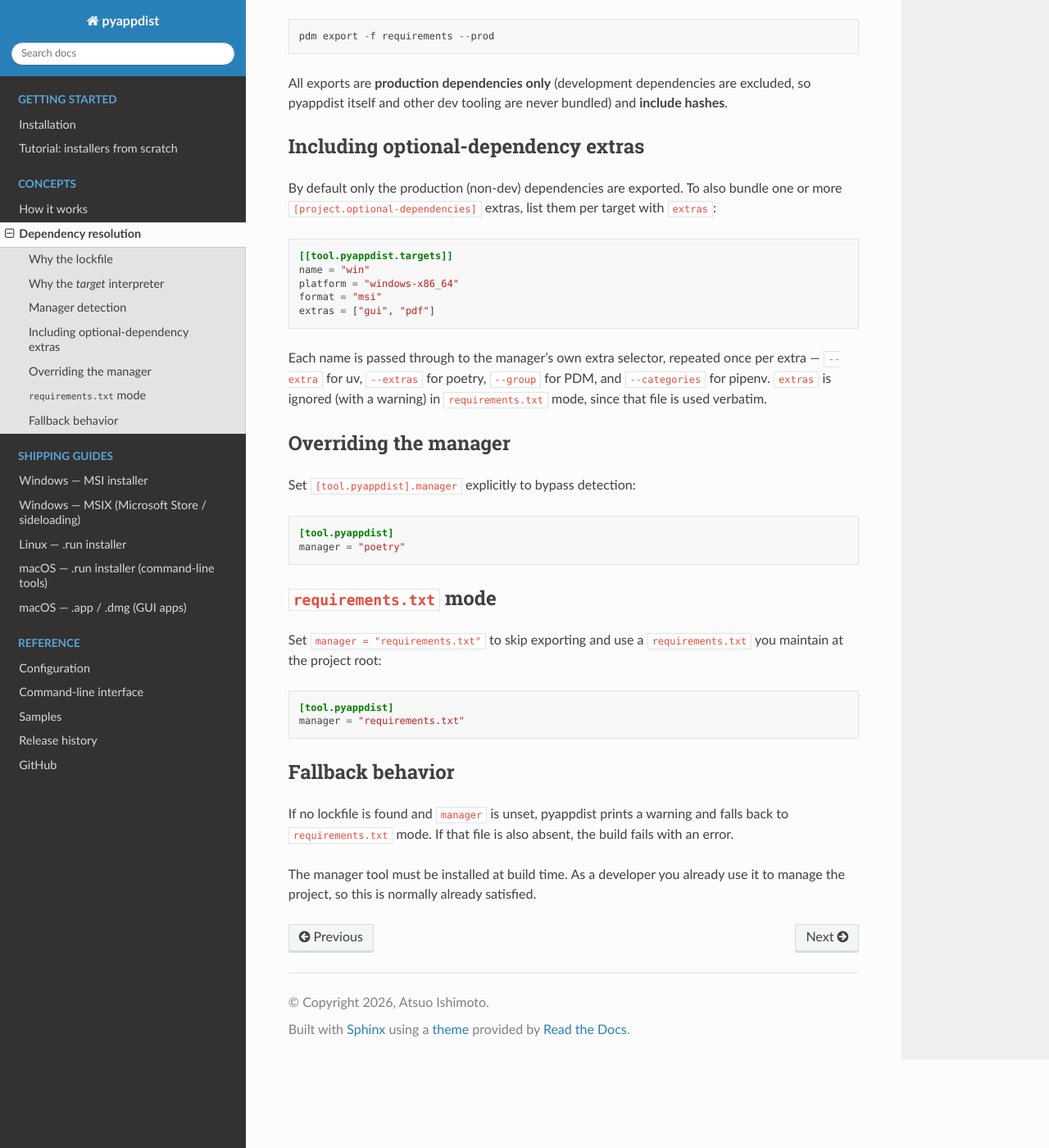
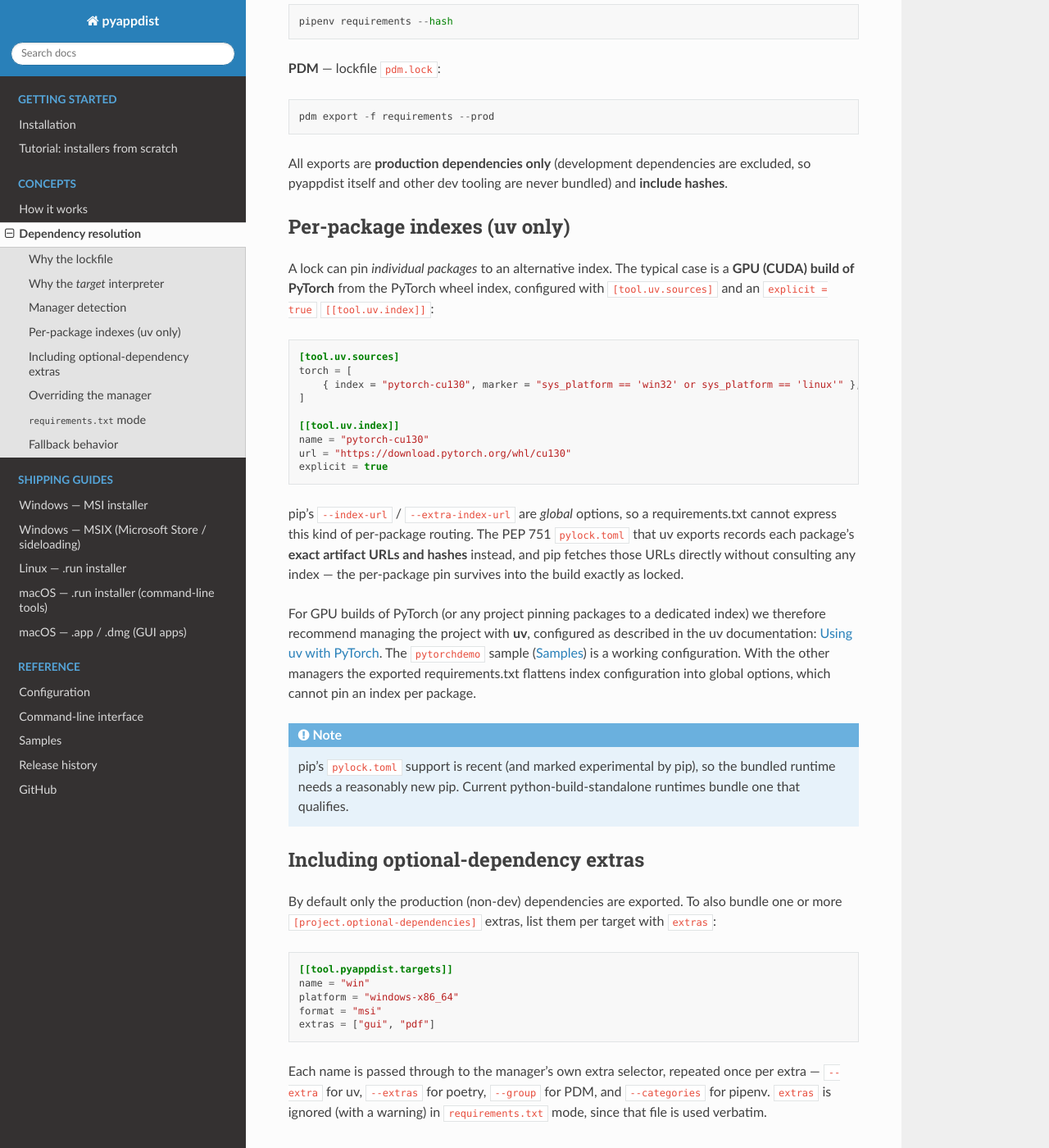
Before and after one commit to atsuoishimoto/pyappdist, a Sphinx documentation site: the page built from docs/dependencies.rst, in a window 1280 px wide and 1400 px high, scrolled down 1066 px. Shown: the whole window at 82% size. Built offline with Sphinx 7.4.7 and the Read the Docs theme 3.1.0, drawn with Linux system fonts in a browser that asks for light colours; some of the changed text lies outside the part shown.

Commit message:
Export uv locks as PEP 751 pylock.toml to preserve per-package indexes
The previous fix emitted the lock's indexes into requirements.txt as
--index-url/--extra-index-url, but pip's index options are global: they cannot
express uv's per-package index routing ([tool.uv.sources] + [[tool.uv.index]]
with explicit = true, e.g. a CUDA build of PyTorch from the PyTorch index).
Every package became resolvable from every index.

Switch the uv export to PEP 751 pylock.toml instead. pylock records each
package's exact artifact URLs and hashes, and pip fetches those URLs directly
without consulting any index (verified: collection succeeds with --no-index),
so per-package pins survive into the build exactly as locked. The other
managers keep the requirements.txt export.

Work around a pip/packaging interop bug: uv omits the optional artifact name
field and pip derives it from the URL basename without percent-decoding, so a
local version like 2.12.1+cu130 (encoded %2B) is rejected as an invalid wheel
filename. deps.py now adds an explicit decoded name to such entries; the URL
itself is untouched.

Document that uv is the recommended manager for GPU (CUDA) builds of PyTorch,
linking to uv's PyTorch integration guide.

```diff
--- a/docs/dependencies.rst
+++ b/docs/dependencies.rst
@@ -2,9 +2,10 @@
 ======================
 
 pyappdist pins **dependencies from your project's lockfile** so the distribution
-matches the versions you tested. It exports a ``requirements.txt`` using your
-package manager, then turns those requirements into wheels with the target
-runtime's own ``python.exe``.
+matches the versions you tested. It exports the lock with your package manager —
+to a PEP 751 ``pylock.toml`` for uv, or a ``requirements.txt`` for the other
+managers — then turns those pins into wheels with the target runtime's own
+``python.exe``.
 
 Why the lockfile
 ----------------
@@ -32,7 +33,10 @@
 
 **uv** — lockfile ``uv.lock``::
 
-   uv export --frozen --no-dev --no-emit-project --format requirements-txt
+   uv export --frozen --no-dev --no-emit-project --format pylock.toml
+
+uv exports a PEP 751 ``pylock.toml`` instead of a requirements.txt; see
+`Per-package indexes`_ below for why.
 
 **poetry** — lockfile ``poetry.lock``::
 
@@ -49,6 +53,47 @@
 All exports are **production dependencies only** (development dependencies are
 excluded, so pyappdist itself and other dev tooling are never bundled) and
 **include hashes**.
+
+.. _Per-package indexes:
+
+Per-package indexes (uv only)
+-----------------------------
+
+A lock can pin *individual packages* to an alternative index. The typical case
+is a **GPU (CUDA) build of PyTorch** from the PyTorch wheel index, configured
+with ``[tool.uv.sources]`` and an ``explicit = true`` ``[[tool.uv.index]]``:
+
+.. code-block:: toml
+
+   [tool.uv.sources]
+   torch = [
+       { index = "pytorch-cu130", marker = "sys_platform == 'win32' or sys_platform == 'linux'" },
+   ]
+
+   [[tool.uv.index]]
+   name = "pytorch-cu130"
+   url = "https://download.pytorch.org/whl/cu130"
+   explicit = true
+
+pip's ``--index-url`` / ``--extra-index-url`` are *global* options, so a
+requirements.txt cannot express this kind of per-package routing. The PEP 751
+``pylock.toml`` that uv exports records each package's **exact artifact URLs
+and hashes** instead, and pip fetches those URLs directly without consulting
+any index — the per-package pin survives into the build exactly as locked.
+
+For GPU builds of PyTorch (or any project pinning packages to a dedicated
+index) we therefore recommend managing the project with **uv**, configured as
+described in the uv documentation:
+`Using uv with PyTorch <https://docs.astral.sh/uv/guides/integration/pytorch/>`_.
+The ``pytorchdemo`` sample (:doc:`samples`) is a working configuration. With
+the other managers the exported requirements.txt flattens index configuration
+into global options, which cannot pin an index per package.
+
+.. note::
+
+   pip's ``pylock.toml`` support is recent (and marked experimental by pip), so
+   the bundled runtime needs a reasonably new pip. Current
+   python-build-standalone runtimes bundle one that qualifies.
 
 Including optional-dependency extras
 ------------------------------------
```
Also changed, not shown: CLAUDE.md (+2 -2 lines), docs/how-it-works.rst (+4 -3 lines), docs/samples.rst (+8 -5 lines), samples/pytorchdemo/README.md, 3 other files.
